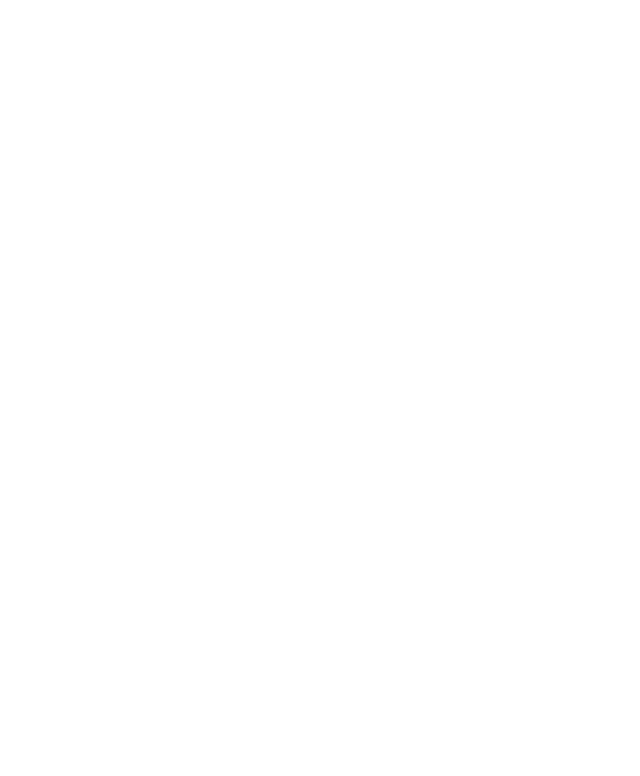
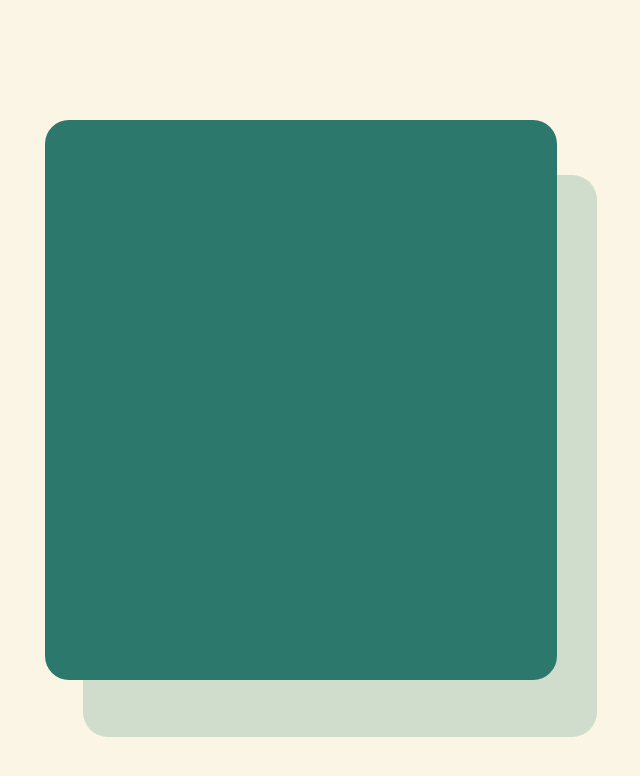
Before and after one commit to kb-gedion/calculator, a plain HTML site: page index.html in a window 1280 px wide. Shown: the whole page, without its empty margins (339-979 px from the left). Drawn offline with Linux system fonts and the light colour scheme.

Commit message:
Style homepage and outline of calculator

```diff
--- a/index.html
+++ b/index.html
@@ -8,6 +8,9 @@
     <title>Calculator</title>
 </head>
 <body>
+    <div class="container">
+
+    </div>
 
 </body>
 </html>
--- a/style.css
+++ b/style.css
@@ -11,6 +11,12 @@
     margin: 0;
     padding: 0;
     font-weight: normal;
+    background: #faf5e4;
+    display: flex;
+    align-items: center;
+    justify-content: center;
+    height: 100vh;
+    width: 100%;
 }
 
 ol, ul {
@@ -21,3 +27,13 @@
     max-width: 100%;
     height: auto;
 }
+
+.container {
+    height: 70vh;
+    width: 40vw;
+    background: #2c786c;
+    border-radius: 24px;
+    box-shadow: 39px 56px 0px 1px rgba(44,120,108,0.2);
+    -webkit-box-shadow: 39px 56px 0px 1px rgba(44,120,108,0.2);
+    -moz-box-shadow: 39px 56px 0px 1px rgba(44,120,108,0.2);
+}
```
